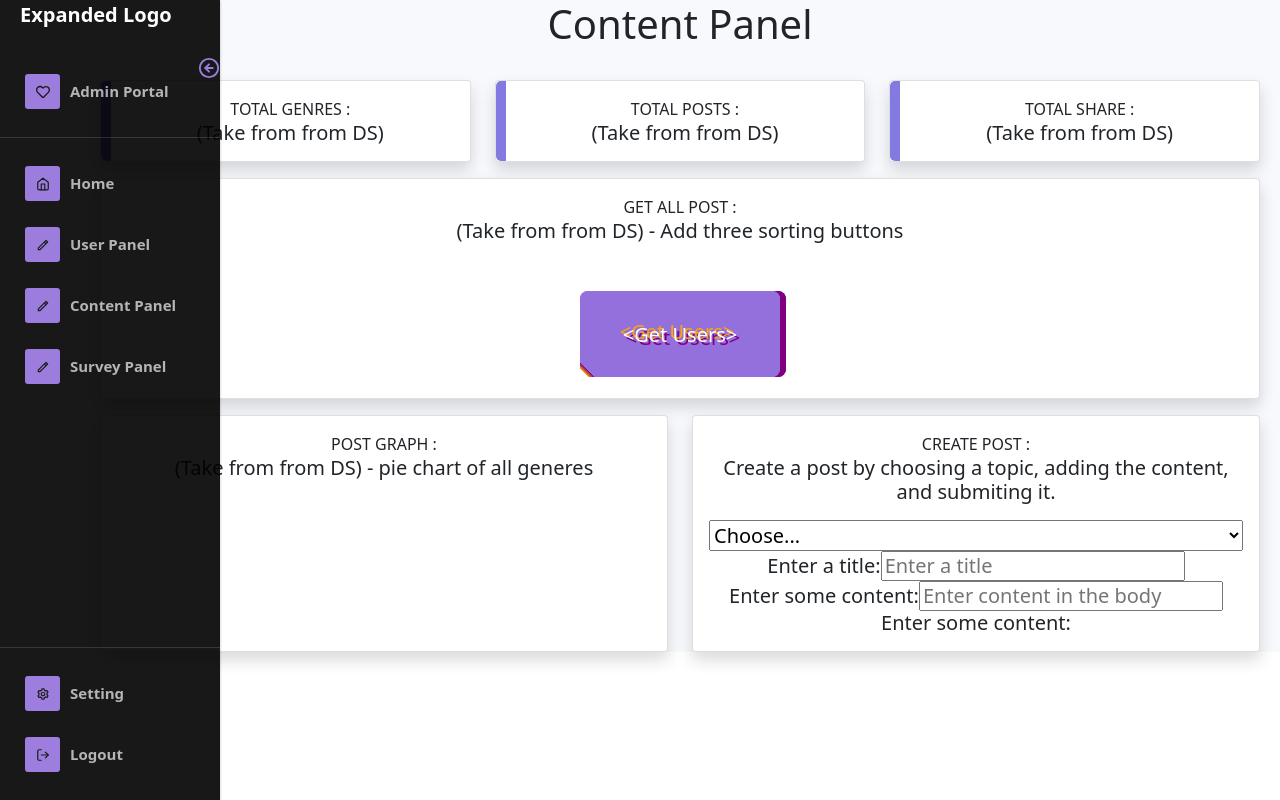
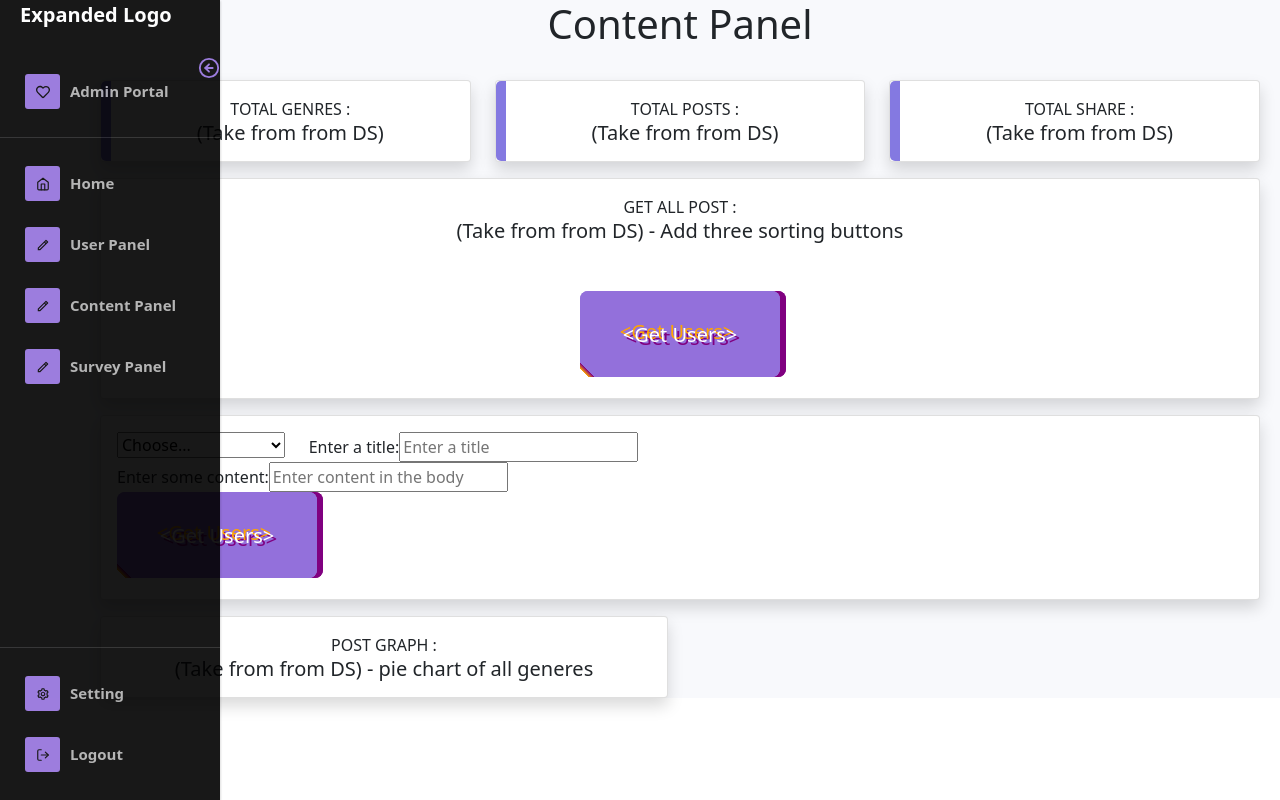
Before and after one commit to StefWebDesigner/RevX, a React (Create React App) app in the folder projectapp/: page /contentpanel in a window 1280 px wide. Built offline with nearby package versions, Linux system fonts and the light colour scheme.

Commit message:
form still in progress

```diff
--- a/projectapp/src/components/admin/admin-groups/ContentPanel.js
+++ b/projectapp/src/components/admin/admin-groups/ContentPanel.js
@@ -192,6 +192,105 @@ const ContentPanel = () => {
                     </div>
 
 
+                    {/*POST CONTENT SECTION*/}
+                    <div className="row mb-3">
+
+
+                        {/*COL FOR CARD*/}
+                        <div className="col-xl-12 col-lg-12 col-md-12">
+                            <div className="card shadow h-100">
+                                <div className="card-body">
+                                    {/*CARD ROW*/}
+                                    <div className="row no-gutters align-items-center">
+                                        <div className="col mr-2">
+                                            <div className="fact-body">
+
+                                                <div className="d-flex flex-column">
+                                                <div className="row">
+                                                    <form onSubmit={SubmitPostContent}>
+                                                        {/*ROW FOR TITLE AND GENRE*/}
+                                                        <div className="row">
+                                                            <div className="col-xl-2 col-lg-2 col-md-2">
+                                                                {/*SELECT INDIVIDUAL DIV*/}
+                                                                <select
+                                                                    className="custom-select d-block w-100"
+                                                                    name="postGenre"
+                                                                    value={postContent.postGenre}
+                                                                    onChange={handlePosts}
+                                                                    required
+                                                                >
+                                                                    <option  value="">Choose...</option>
+                                                                    <option  value="beginner">Beginner</option>
+                                                                    <option value="intermediate">Intermediate</option>
+                                                                    <option  value="advanced">Advanced</option>
+                                                                    <option value="java">Java</option>
+                                                                    <option  value="javascript">Javascript</option>
+                                                                    <option value="react">React</option>
+                                                                    <option  value="python">Python</option>
+                                                                </select>
+                                                            {/*END TAGS FOR SELECT OPTIONS    */}
+                                                            </div>
+                                                            <div className="col-md-10">
+                                                        <label> Enter a title: </label>
+                                                        <input
+                                                            name="postTitle"
+                                                            value={postContent.postTitle}
+                                                            type="text"
+                                                            placeholder="Enter a title"
+                                                            onChange={handlePosts}
+                                                            required
+                                                        />
+                                                            </div>
+                                                    {/* END DIV TAG FOR TITLE & GENRE */}
+                                                    </div>
+
+                                                        <label> Enter some content: </label>
+                                                        <input
+                                                            name="postBody"
+                                                            value={postContent.postBody}
+                                                            type="text"
+                                                            placeholder="Enter content in the body"
+                                                            onChange={handlePosts}
+                                                            required
+                                                        />
+
+                                                        <div className="row">
+                                                            <div className="col-md-12">
+                                                                <button
+                                                                    className="mainStyle text-center"
+                                                                    role="button"
+                                                                    type="submit"
+                                                                >
+                                                                </button>
+                                                            </div>
+                                                        </div>
+
+
+                                                    </form>
+                                                </div>
+
+
+
+
+
+
+
+
+
+
+                                                </div>
+                                            </div>
+                                        </div>
+                                        {/*END CARD ROW*/}
+                                    </div>
+                                </div>
+                            </div>
+                            {/*COL END*/}
+                        </div>
+                        {/*OVERALL FACT ROW*/}
+                    </div>
+
+
                     <div className="row">
 
                         {/*GRAPH*/}
@@ -221,88 +320,8 @@ const ContentPanel = () => {
                             {/*COL END*/}
                         </div>
 
-
-                        {/*REPORT USER*/}
-                        {/*COL FOR CARD*/}
-                        <div className="col-xl-6 col-lg-6 col-md-6">
-                            <div className="card shadow h-100">
-                                <div className="card-body">
-                                    {/*CARD ROW*/}
-                                    <div className="row no-gutters align-items-center">
-                                        <div className="col mr-2">
-                                            <div className="fact-body">
-                                                <div className="text-center text-xs font-weight-bold text-uppercase">
-                                                    Create Post :
-                                                </div>
-                                                <div className=" text-center h5 mb-0 font-weight-bold text-gray-800 mb-3">
-                                                    Create a post by choosing a topic, adding the content, and submiting it.
-                                                </div>
-                                                <div className=" text-center h5 mb-0 font-weight-bold text-gray-800">
-
-                                                    {/*A PLACE HOLDER FOR THE REAL CONTENT*/}
-                                                    <div className="row">
-                                                        <form onSubmit={SubmitPostContent}>
-
-                                                            <select
-                                                                className="custom-select d-block w-100"
-                                                                name="postGenre"
-                                                                value={postContent.postGenre}
-                                                                onChange={handlePosts}
-                                                                required
-                                                            >
-                                                                <option  value="">Choose...</option>
-                                                                <option  value="beginner">Beginner</option>
-                                                                <option value="intermediate">Intermediate</option>
-                                                                <option  value="advanced">Advanced</option>
-                                                                <option value="java">Java</option>
-                                                                <option  value="javascript">Javascript</option>
-                                                                <option value="react">React</option>
-                                                                <option  value="python">Python</option>
-                                                            </select>
-                                                            <label> Enter a title: </label>
-                                                            <input
-                                                                name="postTitle"
-                                                                value={postContent.postTitle}
-                                                                type="text"
-                                                                placeholder="Enter a title"
-                                                                onChange={handlePosts}
-                                                                required
-                                                            />
-                                                            <label> Enter some content: </label>
-                                                            <input
-                                                                name="postBody"
-                                                                value={postContent.postBody}
-                                                                type="text"
-                                                                placeholder="Enter content in the body"
-                                                                onChange={handlePosts}
-                                                                required
-                                                            />
-                                                            <label> Enter some content: </label>
-
-
-
-
-                                                        </form>
-
-
-                                                    </div>
-
-                                                </div>
-                                            </div>
-                                        </div>
-                                        {/*END CARD ROW*/}
-                                    </div>
-                                </div>
-                            </div>
-                            {/*COL END*/}
-                        </div>
-
                         {/*OVERALL FACT ROW*/}
                     </div>
-
-
-
-
 
 
                     {/* END OF WRAPPER CONTENT CLASS*/}
```
